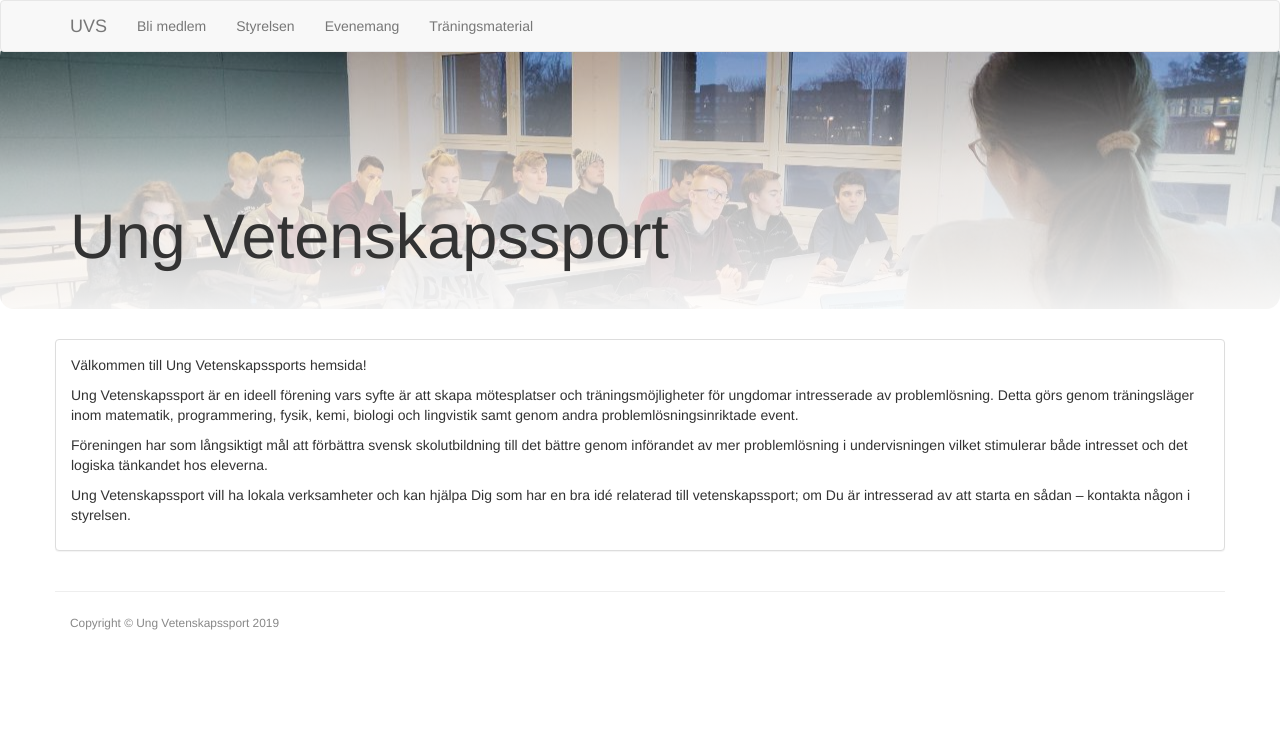
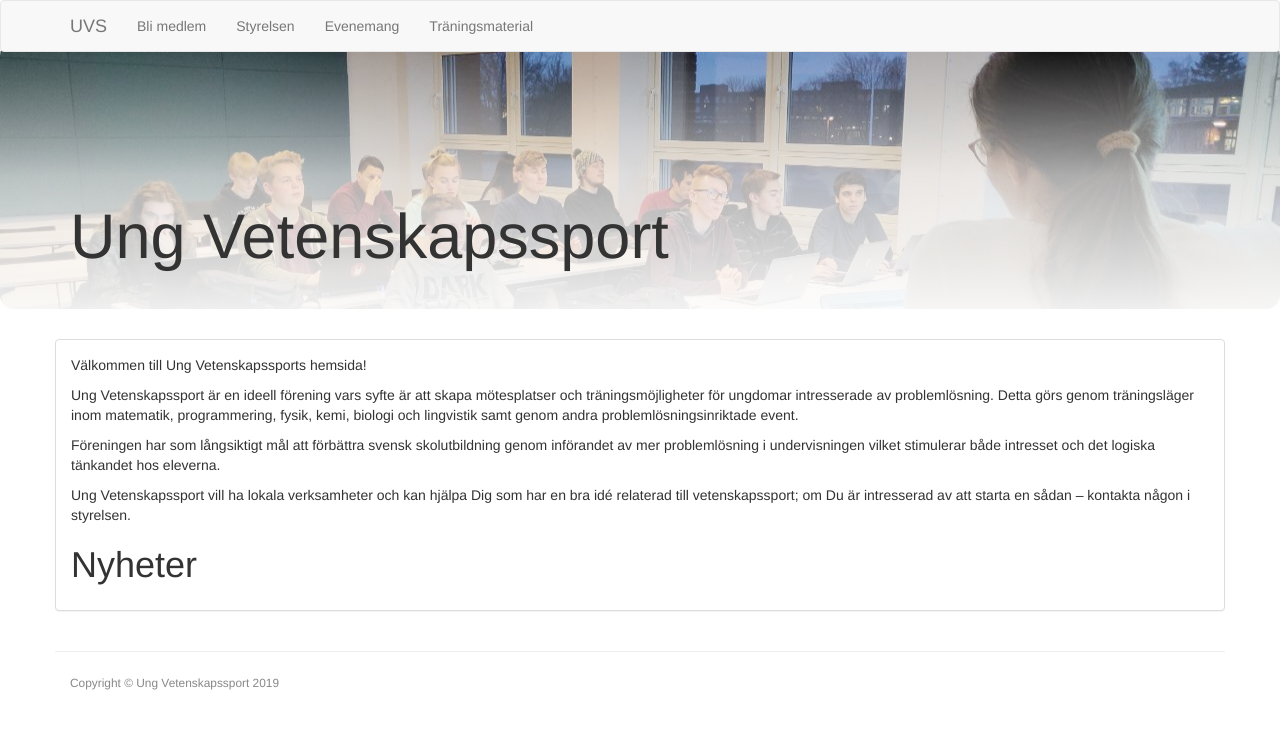
Before and after one commit to ungvetenskapssport/ungvetenskapssport.github.io, a Jekyll site: the page built from index.md, in a window 1280 px wide. Shown: the top 729 px of the page. Built offline with Jekyll 4.4.1, drawn with Linux system fonts in a browser that asks for light colours; nearby versions of some CDN libraries.

Commit message:
rm 'till det bättre'

```diff
--- a/index.md
+++ b/index.md
@@ -6,6 +6,13 @@ Välkommen till Ung Vetenskapssports hemsida!
 
 Ung Vetenskapssport är en ideell förening vars syfte är att skapa mötesplatser och träningsmöjligheter för ungdomar intresserade av problemlösning. Detta görs genom träningsläger inom matematik, programmering, fysik, kemi, biologi och lingvistik samt genom andra problemlösningsinriktade event.
 
-Föreningen har som långsiktigt mål att förbättra svensk skolutbildning till det bättre genom införandet av mer problemlösning i undervisningen vilket stimulerar både intresset och det logiska tänkandet hos eleverna.
+Föreningen har som långsiktigt mål att förbättra svensk skolutbildning genom införandet av mer problemlösning i undervisningen vilket stimulerar både intresset och det logiska tänkandet hos eleverna.
 
 Ung Vetenskapssport vill ha lokala verksamheter och kan hjälpa Dig som har en bra idé relaterad till vetenskapssport; om Du är intresserad av att starta en sådan – kontakta någon i styrelsen.
+
+# Nyheter
+<ul class="posts">
+    {% for post in site.posts %}
+    <li><span>{{ post.date | date_to_string }}</span> &raquo; <a href="{{ post.url | prepend: site.baseurl }}">{{ post.title }}</a></li>
+    {% endfor %}
+</ul>
```
